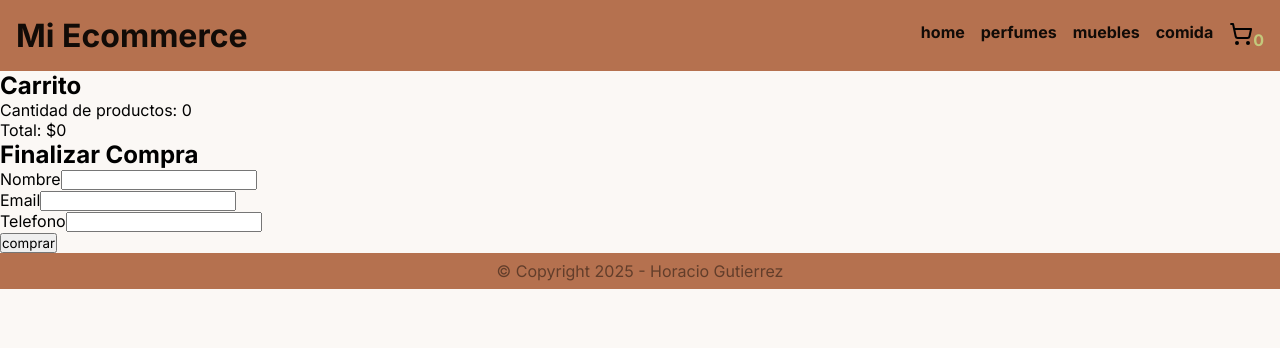
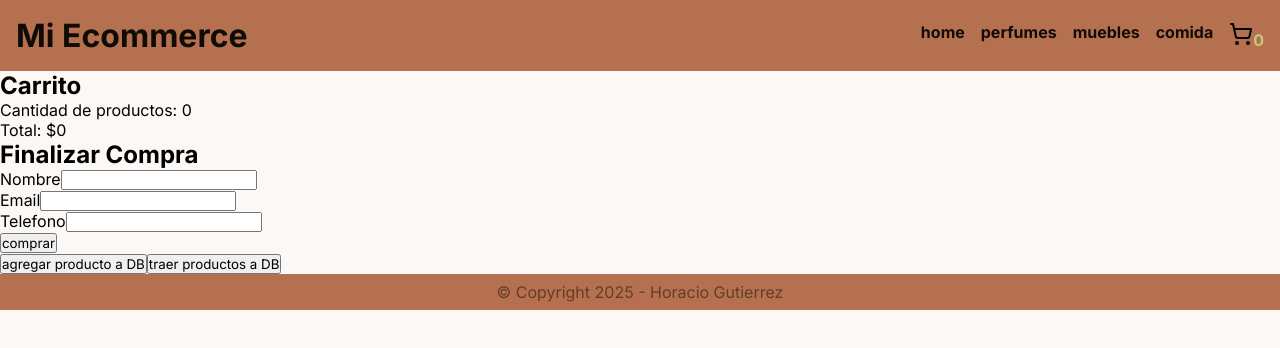
Before and after one commit to HoracioGutierrez/68565, a React (Vite) app: page /carrito in a window 1280 px wide. Shown: the top 348 px of the page. Built offline with nearby package versions, Linux system fonts and the light colour scheme.

Commit message:
Firebase 1

```diff
--- a/package.json
+++ b/package.json
@@ -11,6 +11,7 @@
   },
   "dependencies": {
     "antd": "^5.23.4",
+    "firebase": "^11.4.0",
     "react": "^18.3.1",
     "react-dom": "^18.3.1",
     "react-hot-toast": "^2.5.2",
--- a/src/components/Carrito.jsx
+++ b/src/components/Carrito.jsx
@@ -1,11 +1,124 @@
 import { useContext } from "react"
 import Formulario from "./Formulario"
 import { carritoContexto } from "./CarritoContext"
+import { app } from "../firebaseConfig";
+import { addDoc, collection, getDocs, getFirestore } from "firebase/firestore";
 
+/*
+
+{
+        "id": 8,
+        "title": "Dior J'adore",
+        "description": "J'adore by Dior is a luxurious and floral fragrance, known for its blend of ylang-ylang, rose, and jasmine. It embodies femininity and sophistication.",
+        "category": "fragrances",
+        "price": 89.99,
+        "discountPercentage": 17.44,
+        "rating": 3.31,
+        "stock": 91,
+        "tags": [
+            "fragrances",
+            "perfumes"
+        ],
+        "brand": "Dior",
+        "sku": "E70NB03B",
+        "weight": 10,
+        "dimensions": {
+            "width": 21.51,
+            "height": 7,
+            "depth": 26.51
+        },
+        "warrantyInformation": "Lifetime warranty",
+        "shippingInformation": "Ships in 2 weeks",
+        "availabilityStatus": "In Stock",
+        "reviews": [
+            {
+                "rating": 5,
+                "comment": "Fast shipping!",
+                "date": "2024-05-23T08:56:21.619Z",
+                "reviewerName": "Zoe Nicholson",
+                "reviewerEmail": "zoe.nicholson@x.dummyjson.com"
+            },
+            {
+                "rating": 4,
+                "comment": "Excellent quality!",
+                "date": "2024-05-23T08:56:21.619Z",
+                "reviewerName": "Addison Wright",
+                "reviewerEmail": "addison.wright@x.dummyjson.com"
+            },
+            {
+                "rating": 4,
+                "comment": "Would buy again!",
+                "date": "2024-05-23T08:56:21.619Z",
+                "reviewerName": "Clara Berry",
+                "reviewerEmail": "clara.berry@x.dummyjson.com"
+            }
+        ],
+        "returnPolicy": "7 days return policy",
+        "minimumOrderQuantity": 8,
+        "meta": {
+            "createdAt": "2024-05-23T08:56:21.619Z",
+            "updatedAt": "2024-05-23T08:56:21.619Z",
+            "barcode": "0887083199279",
+            "qrCode": "https://assets.dummyjson.com/public/qr-code.png"
+        },
+        "images": [
+            "https://cdn.dummyjson.com/products/images/fragrances/Dior%20J'adore/1.png",
+            "https://cdn.dummyjson.com/products/images/fragrances/Dior%20J'adore/2.png",
+            "https://cdn.dummyjson.com/products/images/fragrances/Dior%20J'adore/3.png"
+        ],
+        "thumbnail": "https://cdn.dummyjson.com/products/images/fragrances/Dior%20J'adore/thumbnail.png"
+    }
+
+
+*/
 
 const Carrito = () => {
 
   const valor = useContext(carritoContexto)
+
+  const handleClick = () => {
+
+    //la variable "app" representa "toda la pagina firebase"
+    //la variable "db" representa la base de datos Firestore dentro de la pagina
+    const db = getFirestore(app)
+
+    //la variable "productosCollection" representa la coleccion "productos" dentro de la base de datos (db) de la pagina (app)
+    const productosCollection = collection(db, "productos")
+
+    //agregar un nuevo producto a la coleccion "productos"
+    //addDoc(collection,data)
+    const query = addDoc(productosCollection, {
+      category: "perfumes",
+      description: "J'adore by Dior is a luxurious and floral fragrance, known for its blend of ylang-ylang, rose, and jasmine. It embodies femininity and sophistication.",
+      id: 2,
+      price: 89.99,
+      thumbnail: "https://cdn.dummyjson.com/products/images/fragrances/Dior%20J'adore/thumbnail.png",
+      title: "Dior J'adore"
+    })
+
+    query
+      .then(() => {
+        console.log("Salio todo bien")
+      })
+      .catch(() => {
+        console.log("Salio todo mal")
+      })
+  }
+
+  const handleClickTraer = () => {
+    const db = getFirestore(app)
+    const productosCollection = collection(db, "productos")
+    const query = getDocs(productosCollection)
+
+    query
+      .then((resultadoDeLaConsulta) => {
+        console.log("Salio todo bien")
+        console.log(resultadoDeLaConsulta)
+      })
+      .catch(() => {
+        console.log("Salio todo mal")
+      })
+  }
 
   return (
     <div>
@@ -13,7 +126,7 @@ const Carrito = () => {
       <p>Cantidad de productos: {valor.cantProd}</p>
       <p>Total: ${valor.totalPrecio}</p>
       <ul>
-        {valor.carrito.map((item,indice)=>{
+        {valor.carrito.map((item, indice) => {
           return (
             <li key={indice}>
               <p>{item.title} - unidad : ${item.price}</p>
@@ -22,6 +135,9 @@ const Carrito = () => {
         })}
       </ul>
       <Formulario />
+
+      <button onClick={handleClick}>agregar producto a DB</button>
+      <button onClick={handleClickTraer}>traer productos a DB</button>
     </div>
   )
 }
--- a/src/components/ItemListContainer.jsx
+++ b/src/components/ItemListContainer.jsx
@@ -1,6 +1,9 @@
 import { useParams } from "react-router-dom";
 import { useState, useEffect } from "react";
 import Item from "./Item";
+import { app } from "../firebaseConfig";
+import {} from "firebase/firestore";
+
 
 const ItemListContainer = () => {
 
--- /dev/null
+++ b/src/firebaseConfig.js
@@ -0,0 +1,12 @@
+import { initializeApp } from "firebase/app";
+
+const firebaseConfig = {
+  apiKey: "AIzaSyAW3538eKmcnU7DO9eaicIBNfaDxVh4fuQ",
+  authDomain: "comision-68565.firebaseapp.com",
+  projectId: "comision-68565",
+  storageBucket: "comision-68565.firebasestorage.app",
+  messagingSenderId: "512799267131",
+  appId: "1:512799267131:web:dbb414625b164c1a70bf1e"
+};
+
+export const app = initializeApp(firebaseConfig);
```
Also changed, not shown: info.txt, src/components/ProductDetailContainer.jsx (line endings or trailing spaces), 1 other file (tests, documents, lock files or other folders).
